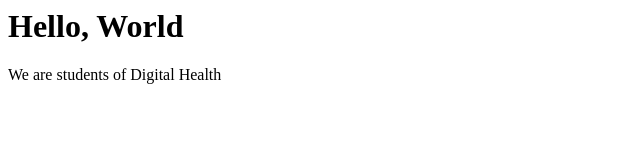
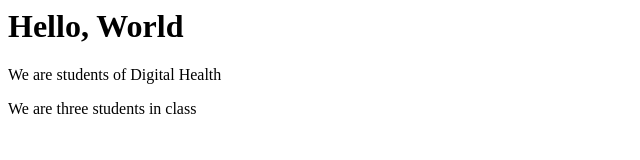
Before and after one commit to 24W-DGPH/DigiHealth101, a plain HTML site: page index.html in a window 1280 px wide. Shown: the whole page, without its empty margins (0-640 px from the left). Drawn offline with Linux system fonts and the light colour scheme.

Commit message:
change 1

```diff
--- a/index.html
+++ b/index.html
@@ -5,5 +5,6 @@
 	<body>
 		<h1>Hello, World</h1>
 		<p> We are students of Digital Health</p>
+		<p> We are three students in class</p>
 	</body>
 </html>
```
